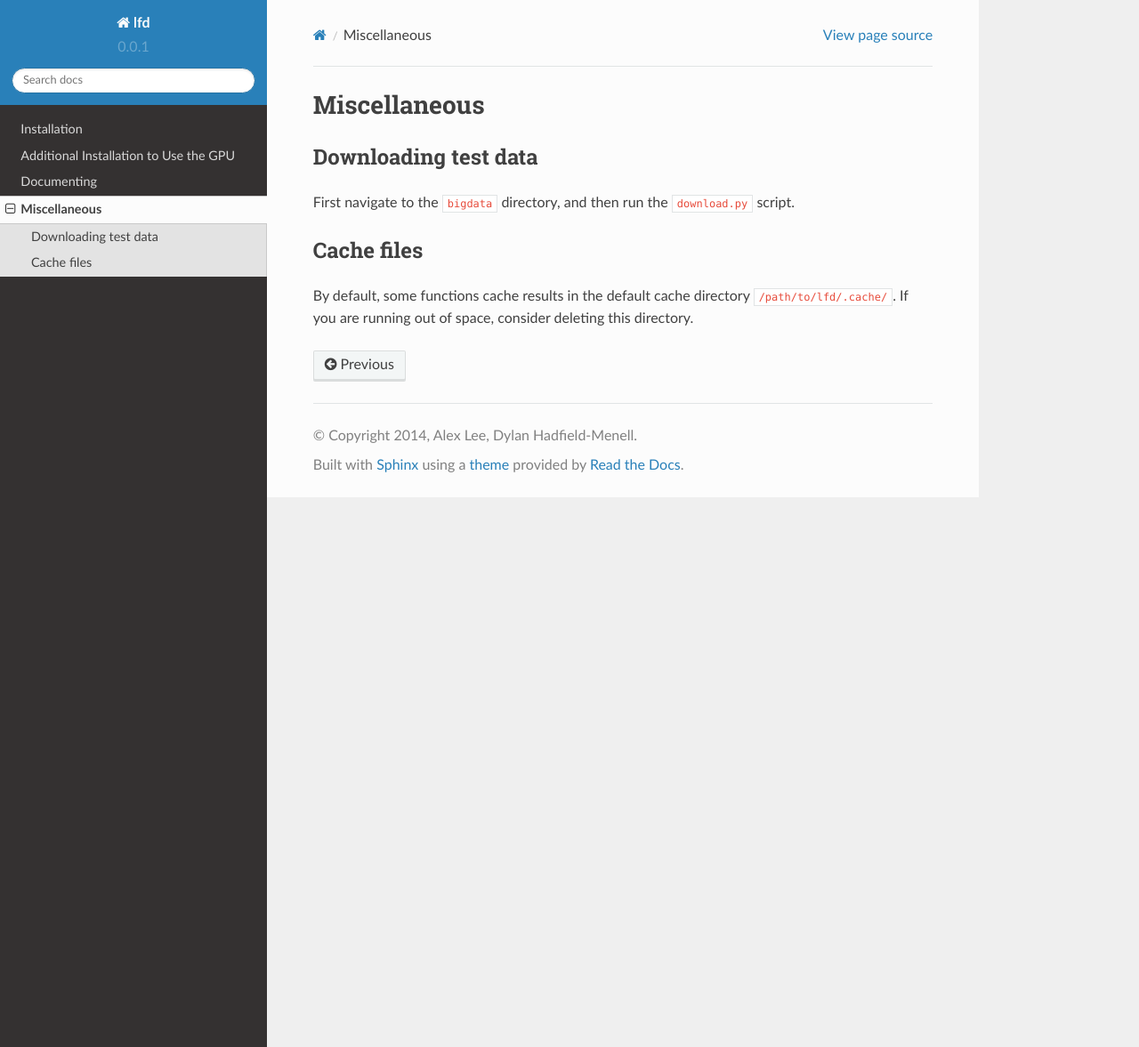
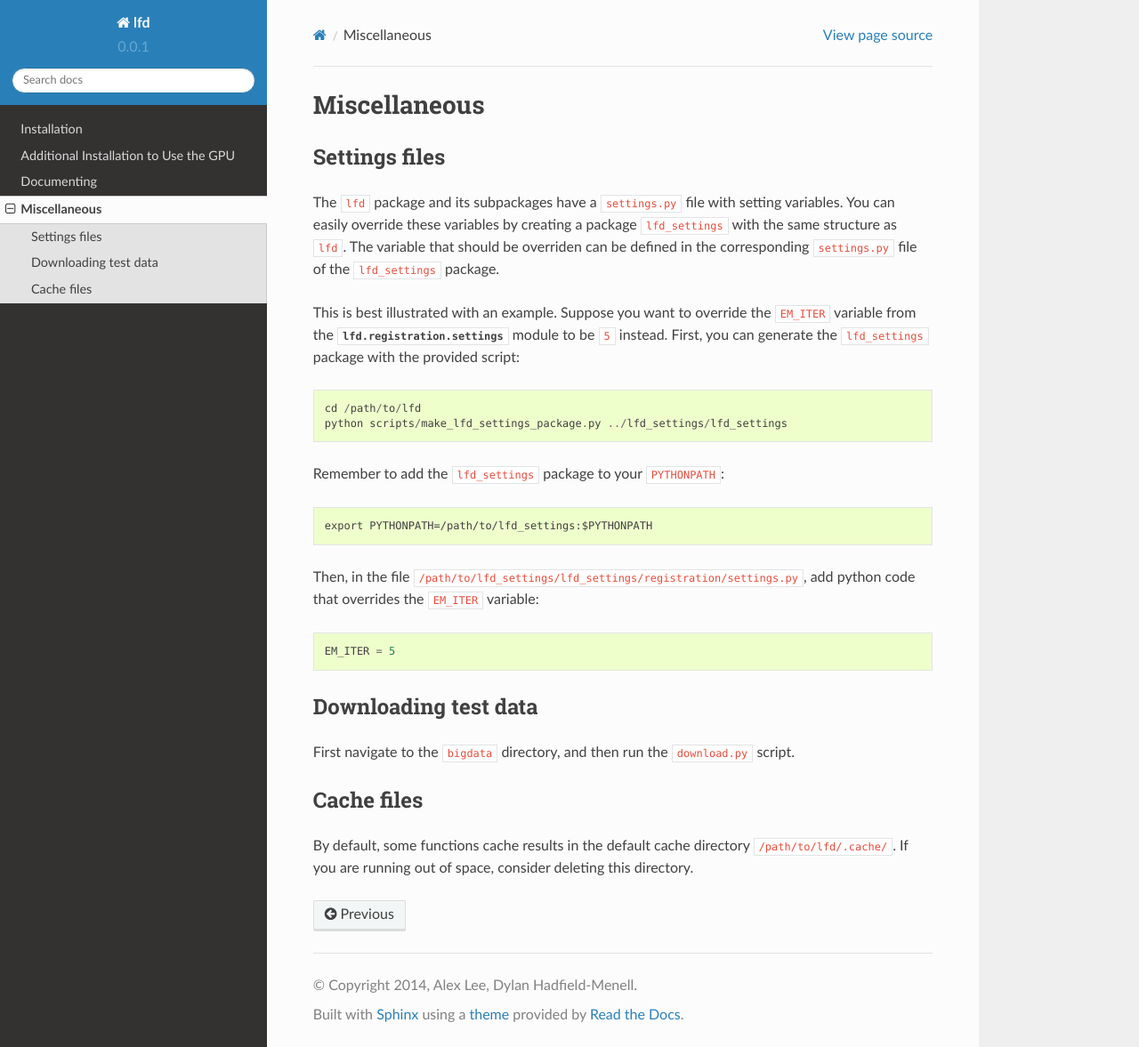
Before and after one commit to rll/lfd, a Sphinx documentation site: the page built from doc/misc.rst, in a window 1280 px wide and 1177 px high. Shown: the whole window at 89% size. Built offline with Sphinx 7.4.7 and the Read the Docs theme 2.0.0, drawn with Linux system fonts in a browser that asks for light colours; formulas are drawn with MathJax 3.

Commit message:
Add documentation about local settings variables.

```diff
--- a/doc/misc.rst
+++ b/doc/misc.rst
@@ -2,6 +2,28 @@
 
 Miscellaneous
 =============
+
+
+Settings files
+--------------
+The ``lfd`` package and its subpackages have a ``settings.py`` file with setting variables.
+You can easily override these variables by creating a package ``lfd_settings`` with the same structure as ``lfd``.
+The variable that should be overriden can be defined in the corresponding ``settings.py`` file of the ``lfd_settings`` package.
+
+This is best illustrated with an example.
+Suppose you want to override the ``EM_ITER`` variable from the :mod:`lfd.registration.settings` module to be ``5`` instead.
+First, you can generate the ``lfd_settings`` package with the provided script: ::
+
+  cd /path/to/lfd
+  python scripts/make_lfd_settings_package.py ../lfd_settings/lfd_settings
+
+Remember to add the ``lfd_settings`` package to your ``PYTHONPATH``: ::
+
+  export PYTHONPATH=/path/to/lfd_settings:$PYTHONPATH
+
+Then, in the file ``/path/to/lfd_settings/lfd_settings/registration/settings.py``, add python code that overrides the ``EM_ITER`` variable: ::
+
+  EM_ITER = 5
 
 
 Downloading test data
```
